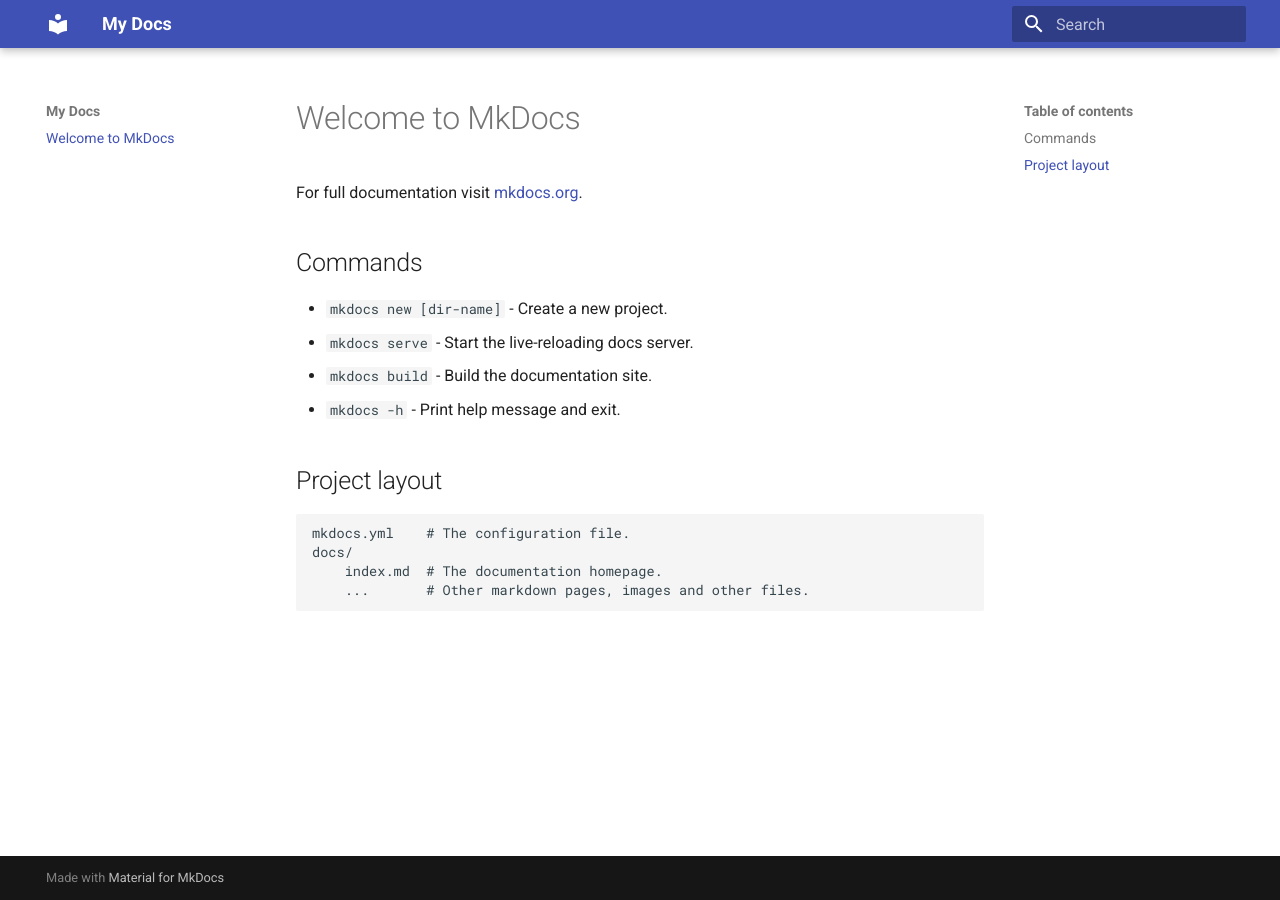
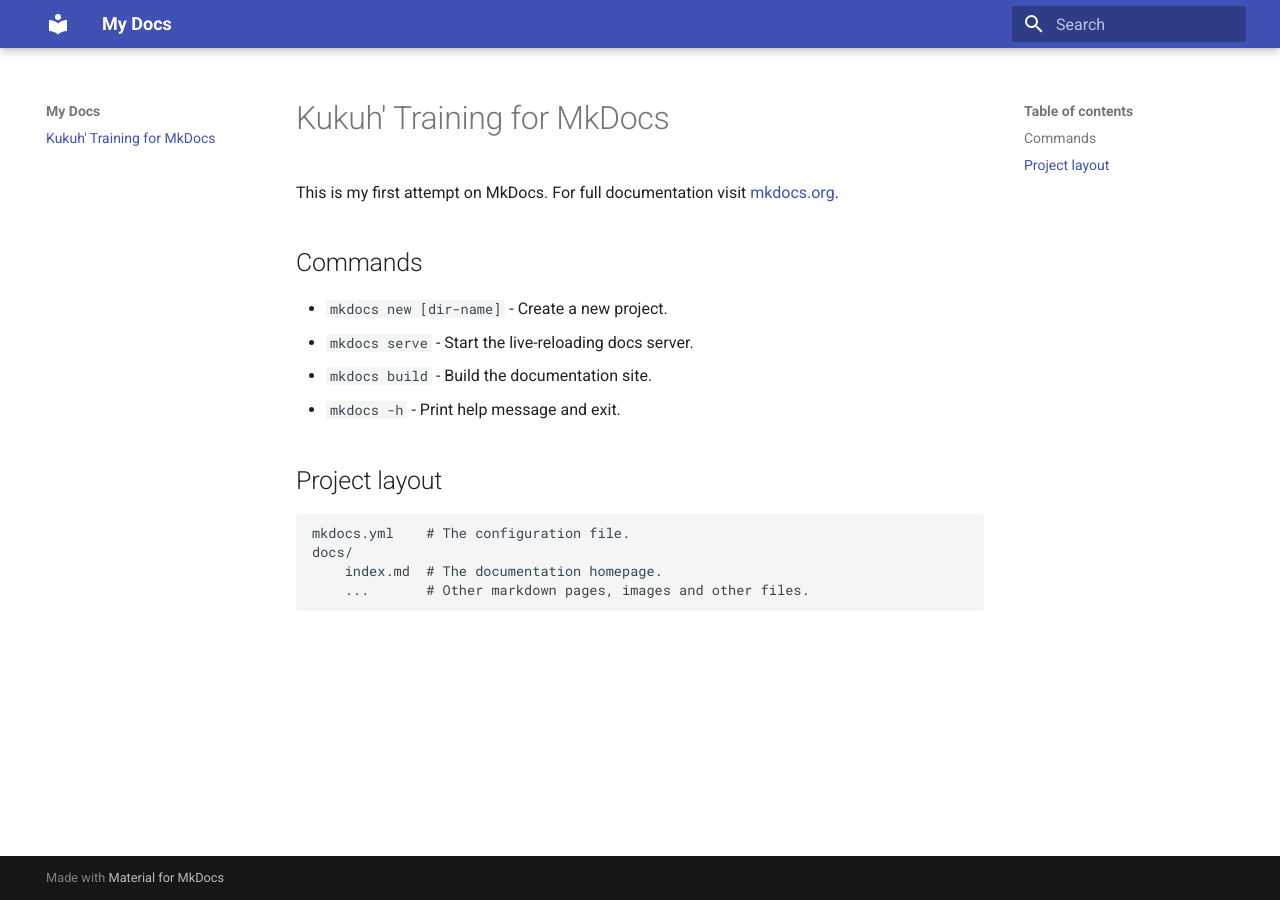
Before and after one commit to hadityakukuh/RCDS-mkdocs-training, an MkDocs documentation site: the page built from docs/index.md, in a window 1280 px wide. Built offline with MkDocs 1.6.1 and Material for MkDocs 9.7.7, drawn with Linux system fonts in a browser that asks for light colours.

Commit message:
docs: first modification for index.md

```diff
--- a/docs/index.md
+++ b/docs/index.md
@@ -1,5 +1,6 @@
-# Welcome to MkDocs
+# Kukuh' Training for MkDocs
 
+This is my first attempt on MkDocs.
 For full documentation visit [mkdocs.org](https://www.mkdocs.org).
 
 ## Commands
```
